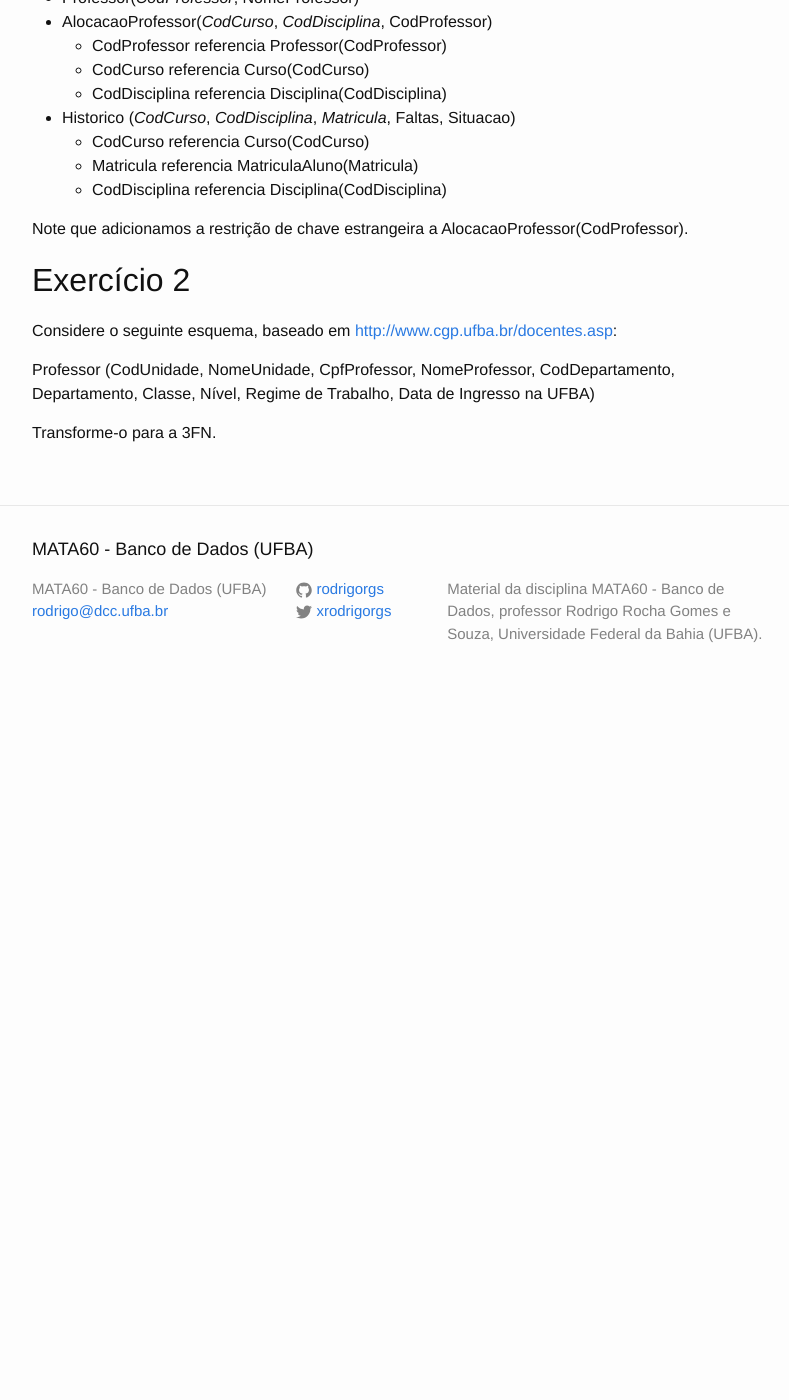
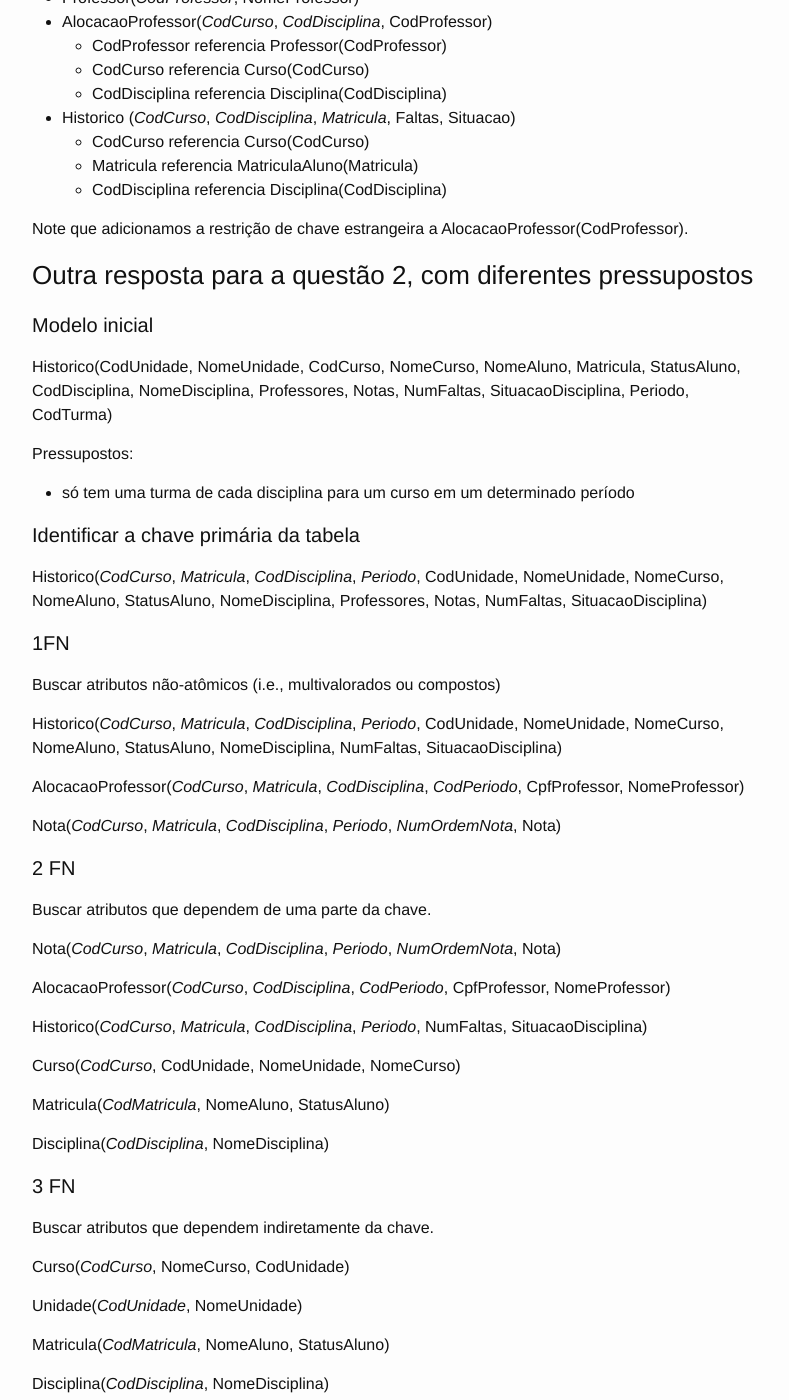
Before and after one commit to rodrigorgs/mata60, a Jekyll site: the page built from normalizacao-ex.md, in a window 1280 px wide and 1400 px high, scrolled down 1860 px. Shown: the whole window, without its empty margins (238-1027 px from the left). Built offline with Jekyll 4.4.1, drawn with Linux system fonts in a browser that asks for light colours; before the commit the page ends 2565 px from its top, so only the background shows below that; some of the changed text lies outside the part shown.

Commit message:
Adiciona outra resposta para a questão 2.

```diff
--- a/normalizacao-ex.md
+++ b/normalizacao-ex.md
@@ -82,6 +82,66 @@ Na tabela AlocacaoProfessor, NomeProfessor depende de CodProfessor, que depende
 
 Note que adicionamos a restrição de chave estrangeira a AlocacaoProfessor(CodProfessor).
 
+### Outra resposta para a questão 2, com diferentes pressupostos
+
+#### Modelo inicial
+
+Historico(CodUnidade, NomeUnidade, CodCurso, NomeCurso, NomeAluno, Matricula, StatusAluno, CodDisciplina, NomeDisciplina, Professores, Notas, NumFaltas, SituacaoDisciplina, Periodo, CodTurma)
+
+Pressupostos:
+
+- só tem uma turma de cada disciplina para um curso em um determinado período
+
+#### Identificar a chave primária da tabela
+
+Historico(*CodCurso*, *Matricula*, *CodDisciplina*, *Periodo*, CodUnidade, NomeUnidade, NomeCurso, NomeAluno, StatusAluno, NomeDisciplina, Professores, Notas, NumFaltas, SituacaoDisciplina)
+
+#### 1FN
+
+Buscar atributos não-atômicos (i.e., multivalorados ou compostos)
+
+Historico(*CodCurso*, *Matricula*, *CodDisciplina*, *Periodo*, CodUnidade, NomeUnidade, NomeCurso, NomeAluno, StatusAluno, NomeDisciplina, NumFaltas, SituacaoDisciplina)
+
+AlocacaoProfessor(*CodCurso*, *Matricula*, *CodDisciplina*, *CodPeriodo*, CpfProfessor, NomeProfessor)
+
+Nota(*CodCurso*, *Matricula*, *CodDisciplina*, *Periodo*, *NumOrdemNota*, Nota)
+
+#### 2 FN
+
+Buscar atributos que dependem de uma parte da chave.
+
+Nota(*CodCurso*, *Matricula*, *CodDisciplina*, *Periodo*, *NumOrdemNota*, Nota)
+
+AlocacaoProfessor(*CodCurso*, *CodDisciplina*, *CodPeriodo*, CpfProfessor, NomeProfessor)
+
+Historico(*CodCurso*, *Matricula*, *CodDisciplina*, *Periodo*, NumFaltas, SituacaoDisciplina)
+
+Curso(*CodCurso*, CodUnidade, NomeUnidade, NomeCurso)
+
+Matricula(*CodMatricula*, NomeAluno, StatusAluno)
+
+Disciplina(*CodDisciplina*, NomeDisciplina)
+
+#### 3 FN
+
+Buscar atributos que dependem indiretamente da chave.
+
+Curso(*CodCurso*, NomeCurso, CodUnidade)
+
+Unidade(*CodUnidade*, NomeUnidade)
+
+Matricula(*CodMatricula*, NomeAluno, StatusAluno)
+
+Disciplina(*CodDisciplina*, NomeDisciplina)
+
+Nota(*CodCurso*, *Matricula*, *CodDisciplina*, *Periodo*, *NumOrdemNota*, Nota)
+
+AlocacaoProfessor(*CodCurso*, *CodDisciplina*, *CodPeriodo*, CpfProfessor)
+
+Professor(*CpfProfessor*, NomeProfessor)
+
+Historico(*CodCurso*, *Matricula*, *CodDisciplina*, *Periodo*, NumFaltas, SituacaoDisciplina)
+
 ## Exercício 2
 
 Considere o seguinte esquema, baseado em <http://www.cgp.ufba.br/docentes.asp>:
```
